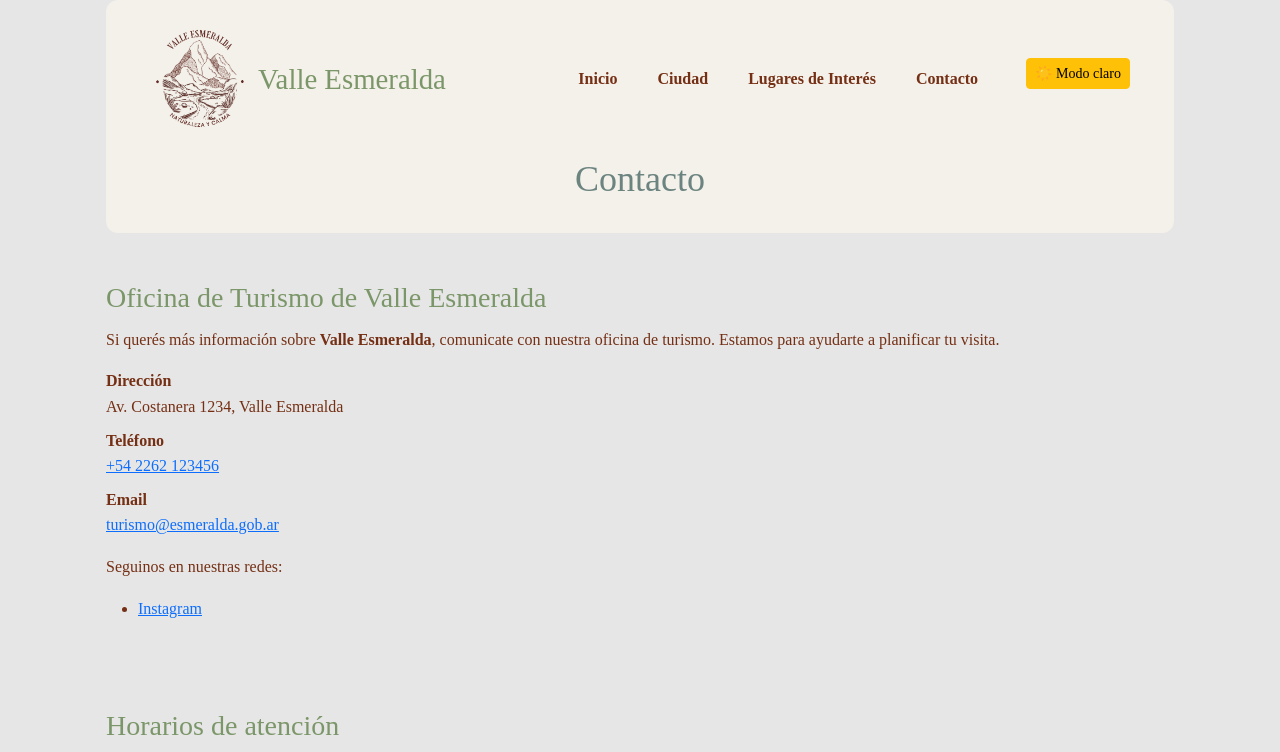
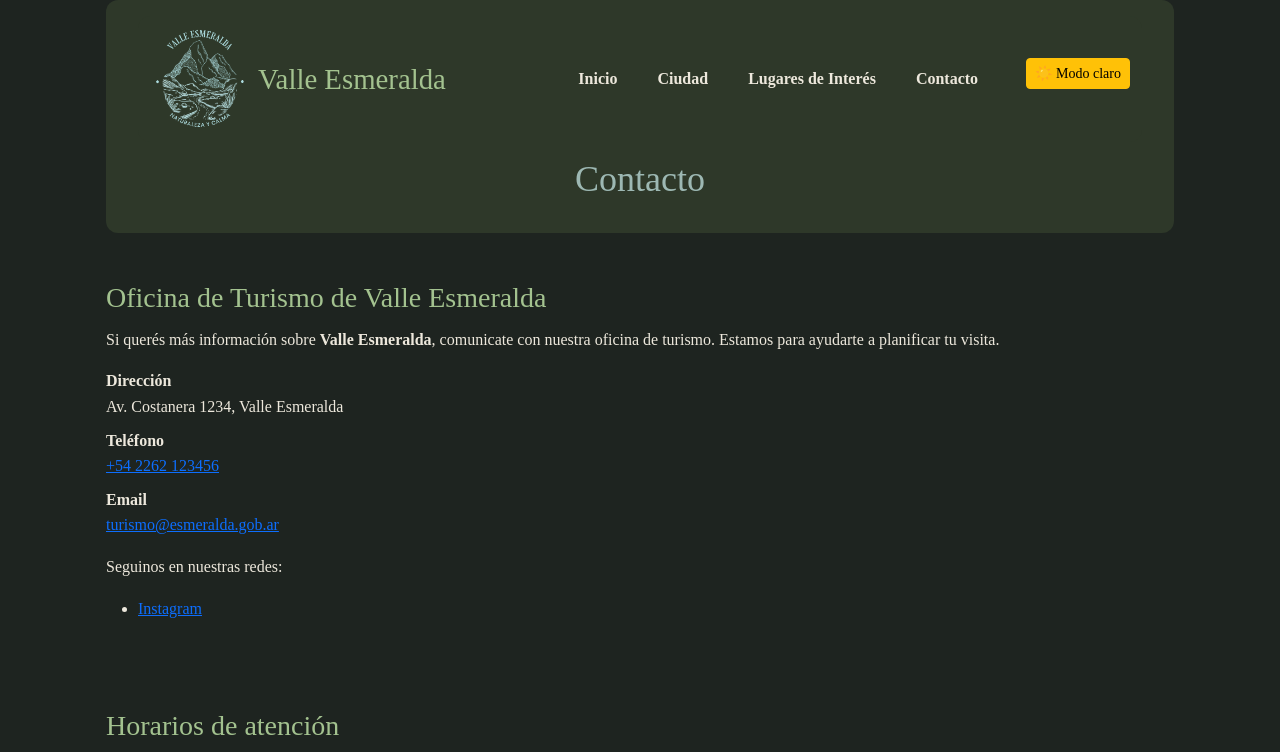
Before and after one commit to orianamargagliotti/Valle-Esmeralda, a plain HTML site: page contacto.html in a window 1280 px wide. Both pictures are taken after a click on the button "🌙 Modo oscuro". Shown: the top 752 px of the page. Drawn offline with nearby package versions, Linux system fonts and the light colour scheme; a web font is replaced by a local one.

Commit message:
feat: agrego estilos del modo oscuro

```diff
--- a/css/estilos.css
+++ b/css/estilos.css
@@ -351,3 +351,30 @@ header {
 .oculto {
     display: none;
 }
+
+/* ======================
+   Modo oscuro
+   ====================== */
+body.oscuro {
+    --color-fondo: #1E2420;
+    --color-texto: #EDE8DC;
+    --color-header: #2E3829;
+    --color-primario: #A3C28F;
+}
+
+body.oscuro h1 {
+    color: #9DB8B3;
+}
+
+body.oscuro .bg-light {
+    background-color: #2B332D !important;
+}
+
+body.oscuro .navbar-toggler-icon {
+    filter: none;
+}
+
+body.oscuro .logo {
+    filter: invert(1);
+    mix-blend-mode: screen;
+}
```
